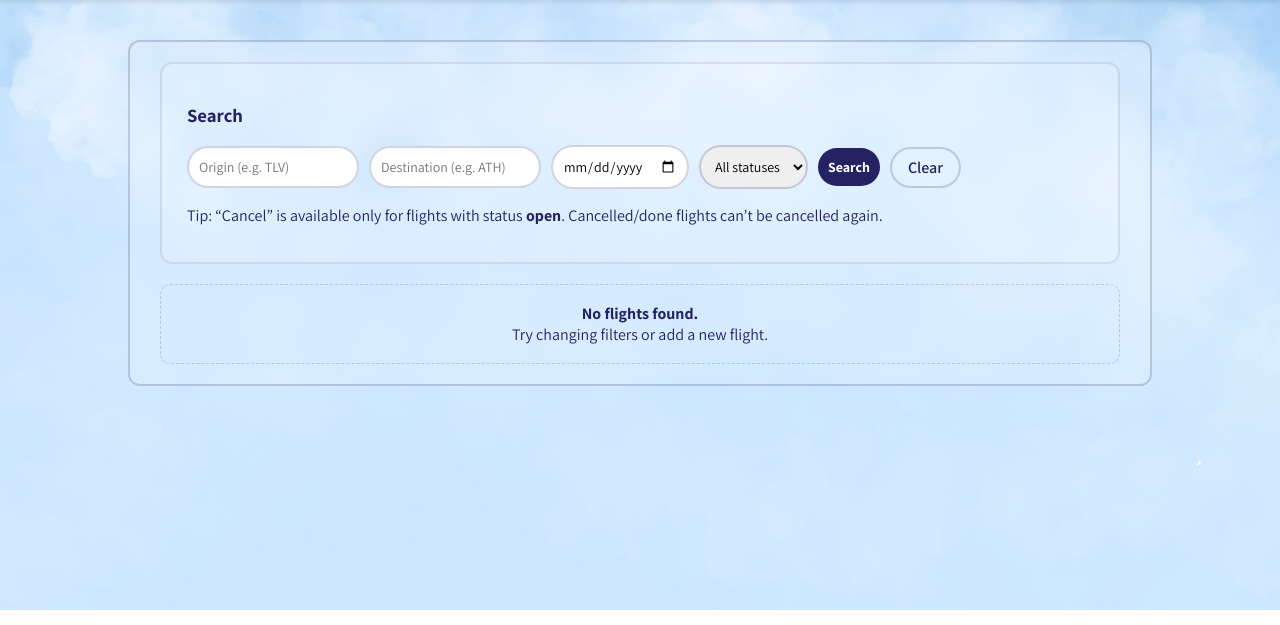
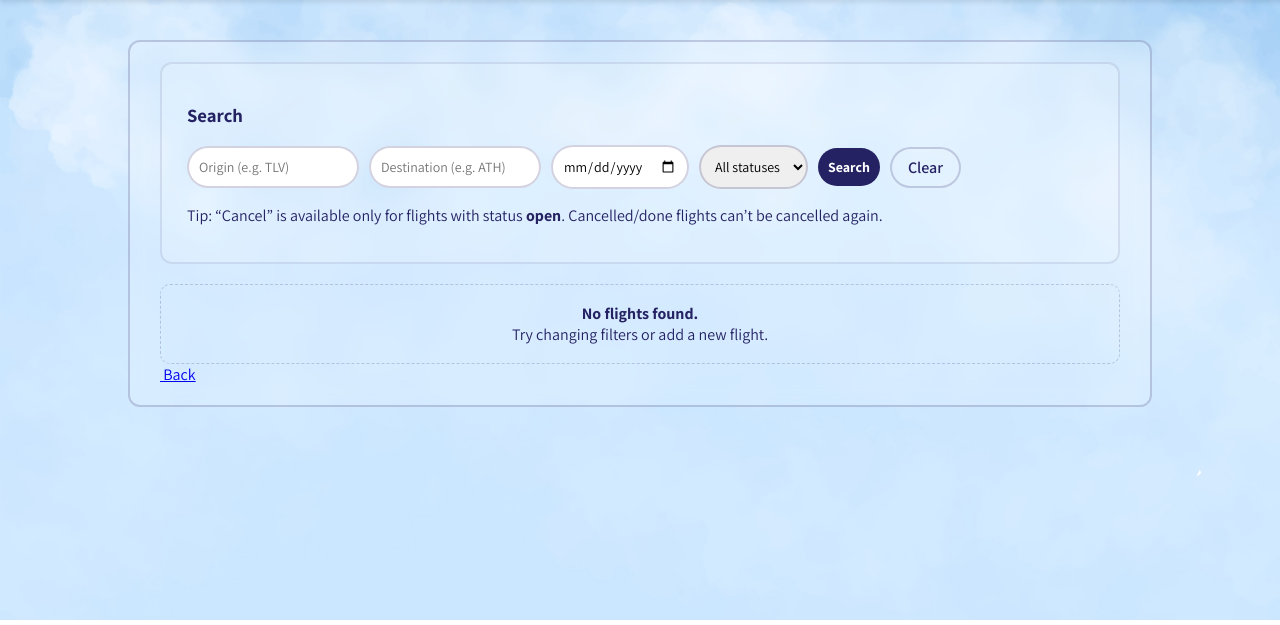
Before and after one commit to Ellibrinker/FlyTAU, a Flask app: page /admin/flights in a window 1280 px wide. Shown: the part 60-685 px from the top of the page. Run offline with Flask 3, Linux system fonts and the light colour scheme; the visitor is signed in with stand-in values (Sample User, id 1); data that the repository does not hold is empty; some libraries are stand-ins or nearby versions.

Commit message:
Update admin_flights.html

```diff
--- a/templates/admin_flights.html
+++ b/templates/admin_flights.html
@@ -6,6 +6,7 @@
   <link href='https://cdn.boxicons.com/3.0.6/fonts/basic/boxicons.min.css' rel='stylesheet'>
   <link href="https://fonts.googleapis.com/css2?family=Assistant:wght@400;600;700&display=swap" rel="stylesheet">
   <link rel="stylesheet" href="/static/admin_flights.css">
+  <link href='https://cdn.boxicons.com/3.0.6/fonts/basic/boxicons.min.css' rel='stylesheet'>
 </head>
 <body>
 
@@ -104,8 +105,12 @@
         </table>
       </div>
     {% endif %}
-
+    <div class="footer">
+      <a href="/">
+        <i class='bx bx-arrow-left'></i>
+        Back
+      </a>
+    </div>
   </div>
-
 </body>
 </html>
```
